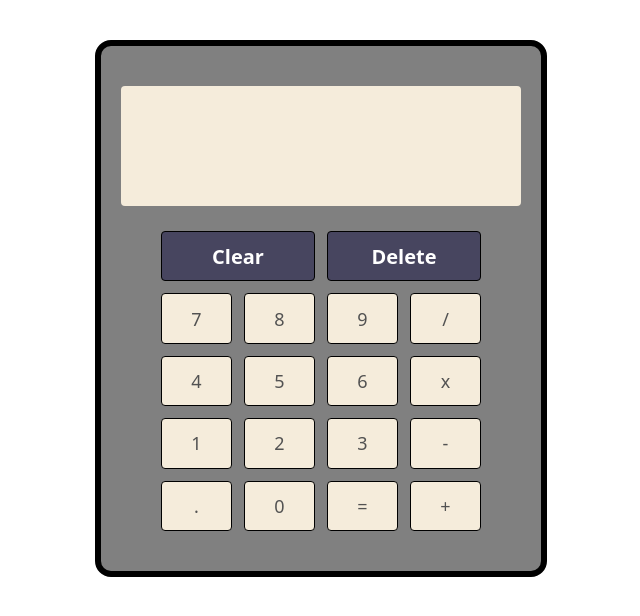
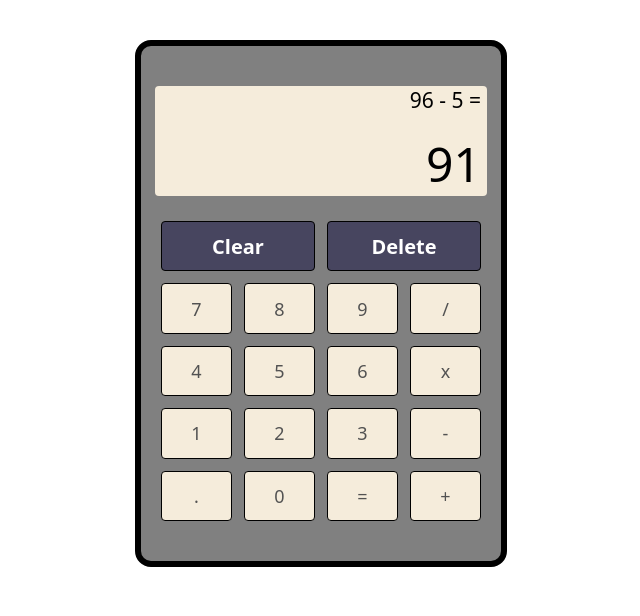
Before and after one commit to Haki-Celmeta/Calculator, a plain HTML site: page index.html in a window 1280 px wide. Shown: the whole page, without its empty margins (319-959 px from the left). Drawn offline with Linux system fonts and the light colour scheme.

Commit message:
Edited html and css

```diff
--- a/index.html
+++ b/index.html
@@ -9,26 +9,29 @@
   </head>
   <body>
     <div class="calculator-container">
-      <div class="display-screen"></div>
+      <div class="display-screen">
+        <div class="calculation">96 - 5 =</div>
+        <div class="final-number">91</div>
+      </div>
       <div class="calculator-content">
         <div class="clear">Clear</div>
         <div class="delete">Delete</div>
         <div class="number">7</div>
         <div class="number">8</div>
         <div class="number">9</div>
-        <div class="number">/</div>
+        <div class="number" id="divide">/</div>
         <div class="number">4</div>
         <div class="number">5</div>
         <div class="number">6</div>
-        <div class="number">x</div>
+        <div class="number" id="multiply">x</div>
         <div class="number">1</div>
         <div class="number">2</div>
         <div class="number">3</div>
-        <div class="number">-</div>
-        <div class="number">.</div>
+        <div class="number" id="minus">-</div>
+        <div class="number" id="point">.</div>
         <div class="number">0</div>
-        <div class="number">=</div>
-        <div class="number">+</div>
+        <div class="number" id="equal">=</div>
+        <div class="number" id="plus">+</div>
       </div>
     </div>
   </body>
--- a/style.css
+++ b/style.css
@@ -16,7 +16,7 @@ body {
   display: flex;
   flex-direction: column;
   align-items: center;
-  width: 440px;
+  width: 360px;
   padding: 40px 0px;
   border: 6px solid black;
   border-radius: 16px;
@@ -24,10 +24,24 @@ body {
 }
 
 .display-screen {
-  width: 400px;
-  height: 120px;
+  width: 320px;
+  height: 110px;
   background-color: rgb(245, 236, 219);
   border-radius: 4px;
+  display: flex;
+  flex-direction: column;
+  text-align: right;
+  padding: 0px 6px;
+}
+
+.calculation {
+  font-size: 21px;
+}
+
+.final-number {
+  margin-top: auto;
+  margin-left: auto;
+  font-size: 48px;
 }
 
 .calculator-content {
```
